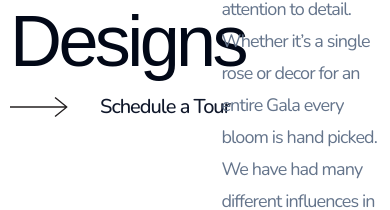
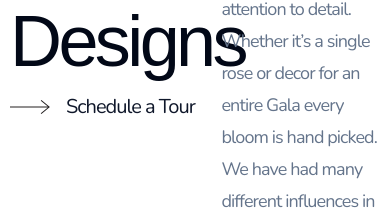
Before and after one commit to Dillonzellis/rlmaffairs-v4, a Next.js app: page / in a window 390 px wide. Shown: the part 1827-2037 px from the top of the page. Built offline with nearby package versions, Linux system fonts and the light colour scheme; a web font is replaced by a local one.

Commit message:
style: hero mobile position fix

```diff
--- a/src/app/page.tsx
+++ b/src/app/page.tsx
@@ -10,6 +10,7 @@ import { SubHeader } from "@/components/typography/SubHeader";
 import { Button } from "@/components/ui/button";
 import Image from "next/image";
 import Link from "next/link";
+import { ArrowBtn } from "@/components/ArrowBtn";
 
 export default function Home() {
   return (
@@ -22,7 +23,7 @@ export default function Home() {
           width={1280}
           className="h-screen w-full object-cover"
         />
-        <div className="fixed left-7 top-7 flex gap-4">
+        <div className="fixed left-2.5 top-7 flex gap-4 md:left-7">
           <Image src="/hamburger.svg" alt="" width={45} height={20} />
           <div className="text-lg text-white">MENU</div>
         </div>
@@ -34,7 +35,7 @@ export default function Home() {
           alt=""
           width={20}
           height={55}
-          className="absolute bottom-8 right-7"
+          className="absolute bottom-8 right-2.5 md:right-7"
         />
         <HeroNav />
       </section>
@@ -43,25 +44,7 @@ export default function Home() {
           <div className="space-y-4">
             <SubHeader>Venue & Event Space</SubHeader>
             <MainHeader>Venue & Event Space</MainHeader>
-
-            <div className="flex items-center gap-4 pb-8 md:gap-8 md:pb-0">
-              <Image
-                src="/right-arr.svg"
-                alt=""
-                width={58}
-                height={20}
-                className="h-3.5 w-10 md:h-5 md:w-14"
-              />
-              <Button
-                asChild
-                variant="link"
-                size="none"
-                fontSize="lg"
-                className="font-light"
-              >
-                <Link href="/">Schedule a Tour</Link>
-              </Button>
-            </div>
+            <ArrowBtn href="/">Schedule a Tour</ArrowBtn>
           </div>
           <BodyText className="ml-auto max-w-prose">
             RLM is an all inclusive wedding and event venue. Offering amazing
@@ -80,15 +63,8 @@ export default function Home() {
               <div className="col-span-4 space-y-4">
                 <SubHeader>Venue & Event Space</SubHeader>
                 <MainHeader>Floral Designs</MainHeader>
-
-                <div className="flex gap-8">
-                  <Image src="/right-arr.svg" alt="" width={58} height={20} />
-                  <Button asChild variant="link" size="none" fontSize="lg">
-                    <Link href="/">Schedule a Tour</Link>
-                  </Button>
-                </div>
+                <ArrowBtn href="/">Schedule a Tour</ArrowBtn>
               </div>
-
               <BodyText className="col-span-3 ml-auto max-w-prose">
                 RLM Affairs award winning designers offer exquisite attention to
                 detail. Whether it’s a single rose or decor for an entire Gala
```
